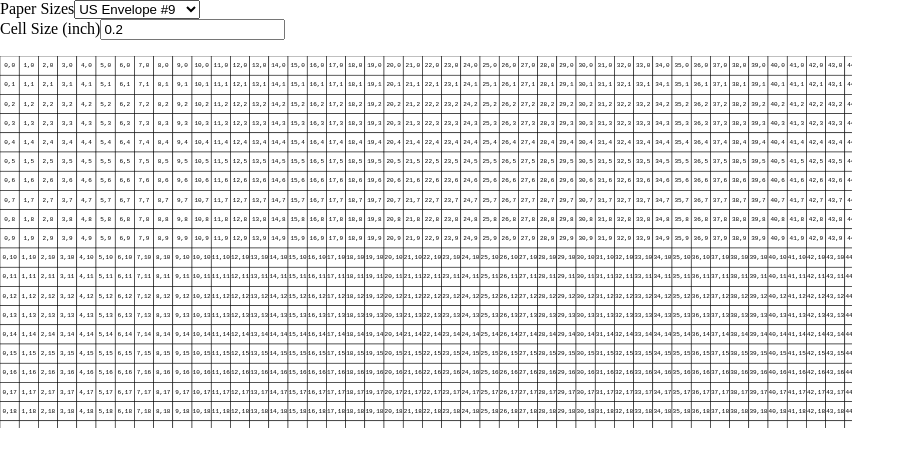
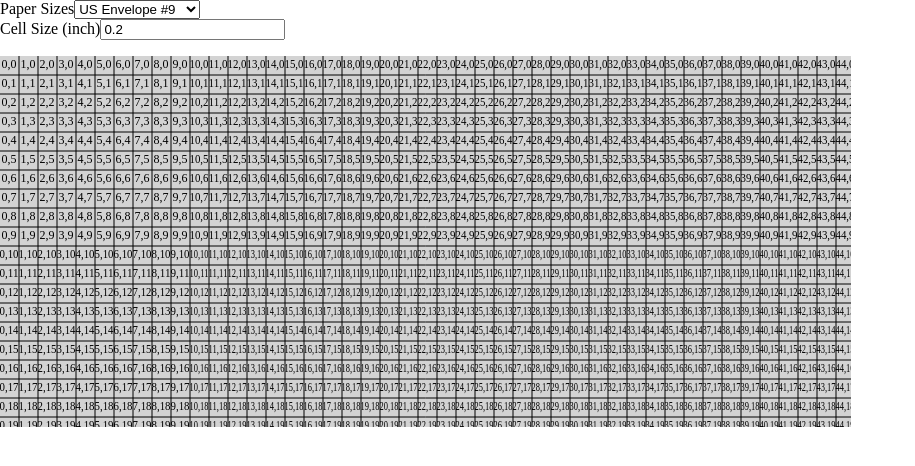
Before and after one commit to zehuac2/grid-maker, a React (Vite) app in the folder web/: page / in a window 1280 px wide. Shown: the top 466 px of the page, without its empty margins (0-915 px from the left). Built offline with nearby package versions, Linux system fonts and the light colour scheme.

Commit message:
[feat] Render grid using canvas

```diff
--- a/web/src/components/Grid/Cell.module.scss
+++ /dev/null
@@ -1,12 +0,0 @@
-.Cell_rect {
-  fill: white;
-  stroke-width: 0.5px;
-  stroke: black;
-}
-
-.Cell_text {
-  font: normal 6px monospace;
-  text-anchor: middle;
-  fill: black;
-  dominant-baseline: middle;
-}
--- a/web/src/components/Grid/Cell.tsx
+++ /dev/null
@@ -1,30 +0,0 @@
-import { FC } from 'react';
-import styles from './Cell.module.scss';
-
-interface CellProps {
-  size: number;
-  x: number;
-  y: number;
-  text: string;
-}
-
-const Cell: FC<CellProps> = ({ size, x, y, text }) => {
-  return (
-    <g>
-      <rect
-        className={styles.Cell_rect}
-        x={x}
-        y={y}
-        width={size}
-        height={size}
-      ></rect>
-      <text className={styles.Cell_text} x={x + size / 2} y={y + size / 2}>
-        {text}
-      </text>
-    </g>
-  );
-};
-
-Cell.displayName = 'Cell';
-
-export default Cell;
--- /dev/null
+++ b/web/src/components/Grid/Grid.module.scss
@@ -0,0 +1,3 @@
+.GridCanvas {
+  display: none;
+}
--- a/web/src/components/Grid/Grid.tsx
+++ b/web/src/components/Grid/Grid.tsx
@@ -1,29 +1,8 @@
-import { FC } from 'react';
-import Cell from './Cell';
+import { FC, useRef, useEffect, useState } from 'react';
 
 import { Pixel } from '../../units';
 
-interface RawCell {
-  id: any;
-  x: number;
-  y: number;
-}
-
-function makeGrid(width: number, height: number, cellSize: number): RawCell[] {
-  const horizontalCellCount = Math.ceil(width / cellSize);
-  const verticalCellCount = Math.ceil(height / cellSize);
-
-  const cells: RawCell[] = [];
-  let id = 0;
-
-  for (let x = 0; x < horizontalCellCount; x++) {
-    for (let y = 0; y < verticalCellCount; y++) {
-      cells.push({ x, y, id: id++ });
-    }
-  }
-
-  return cells;
-}
+import styles from './Grid.module.scss';
 
 export interface GridProps {
   cellSize: Pixel;
@@ -32,25 +11,116 @@ export interface GridProps {
   alt?: string;
 }
 
+function drawGridLines(
+  context: CanvasRenderingContext2D,
+  width: number,
+  height: number,
+  cellSize: number,
+  lineWidth: number
+): void {
+  context.beginPath();
+  context.strokeStyle = 'black';
+  context.lineWidth = lineWidth;
+
+  for (let x = cellSize; x < width; x += cellSize) {
+    context.moveTo(x, 0);
+    context.lineTo(x, height);
+  }
+
+  for (let y = cellSize; y < height; y += cellSize) {
+    context.moveTo(0, y);
+    context.lineTo(width, y);
+  }
+
+  context.stroke();
+}
+
+function drawGridTexts(
+  context: CanvasRenderingContext2D,
+  width: number,
+  height: number,
+  cellSize: number
+): void {
+  context.fillStyle = 'black';
+  context.font = '12px san-serif';
+  context.textAlign = 'center';
+  context.textBaseline = 'middle';
+
+  const xCellCount = Math.ceil(width / cellSize);
+  const yCellCount = Math.ceil(height / cellSize);
+
+  const textOffset = Math.floor(cellSize / 2);
+
+  for (let x = 0; x < xCellCount; x++) {
+    for (let y = 0; y < yCellCount; y++) {
+      const xTextOffset = textOffset + x * cellSize;
+      const yTextOffset = textOffset + y * cellSize;
+
+      context.fillText(`${x},${y}`, xTextOffset, yTextOffset, cellSize);
+    }
+  }
+}
+
 const Grid: FC<GridProps> = ({ cellSize, width, height, alt }) => {
-  const cells = makeGrid(width, height, cellSize);
+  const canvasRef = useRef<HTMLCanvasElement>();
+  const [renderResult, setRenderResult] = useState('');
+  const canvasWidth = Math.floor(width);
+  const canvasHeight = Math.floor(height);
+  const canvasCellSize = Math.floor(cellSize);
+  const dpr = window.devicePixelRatio;
+  const renderWidth = canvasWidth * dpr;
+  const renderHeight = canvasHeight * dpr;
+  const renderCellSize = canvasCellSize * dpr;
+
+  useEffect(() => {
+    if (!canvasRef.current) {
+      return;
+    }
+
+    const context = canvasRef.current.getContext('2d');
+    const lineWidth = dpr;
+
+    context.clearRect(0, 0, renderWidth, renderHeight);
+
+    context.fillStyle = 'lightgray';
+    context.fillRect(0, 0, renderWidth, renderHeight);
+
+    drawGridLines(
+      context,
+      renderWidth,
+      renderHeight,
+      renderCellSize,
+      lineWidth
+    );
+
+    drawGridTexts(context, renderWidth, renderHeight, renderCellSize);
+
+    context.scale(1 / dpr, 1 / dpr);
+
+    setRenderResult(canvasRef.current.toDataURL());
+
+    return () => {
+      context.clearRect(0, 0, renderWidth, renderHeight);
+      context.scale(dpr, dpr);
+    };
+  }, [renderWidth, renderHeight, renderCellSize, dpr]);
 
   return (
-    <svg width={width} height={height}>
-      {alt ? <title>{alt}</title> : null}
-      <rect width={width} height={height}></rect>
-      {cells.map(({ x, y, id }) => {
-        return (
-          <Cell
-            key={id}
-            x={x * cellSize}
-            y={y * cellSize}
-            size={cellSize}
-            text={`${x},${y}`}
-          />
-        );
-      })}
-    </svg>
+    <>
+      {/*
+      Canvas' 2d drawing context operates in a device pixel ratio that is
+      independent of the device pixel ratio of the viewport. Therefore, we
+      must render the grid into a size that is visually suitable for display,
+      and then scale it down to the actual size.
+      */}
+      <canvas
+        className={styles.GridCanvas}
+        ref={canvasRef}
+        width={renderWidth}
+        height={renderHeight}
+      ></canvas>
+      <img width={canvasWidth} height={canvasHeight} src={renderResult} />
+    </>
   );
 };
 
```
